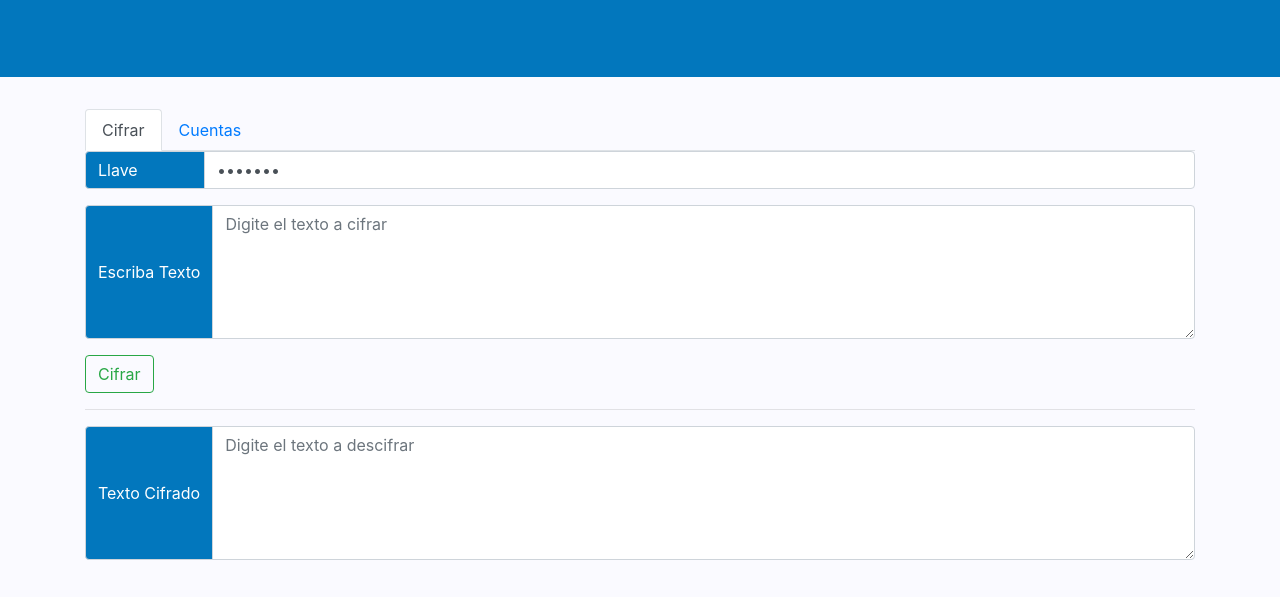
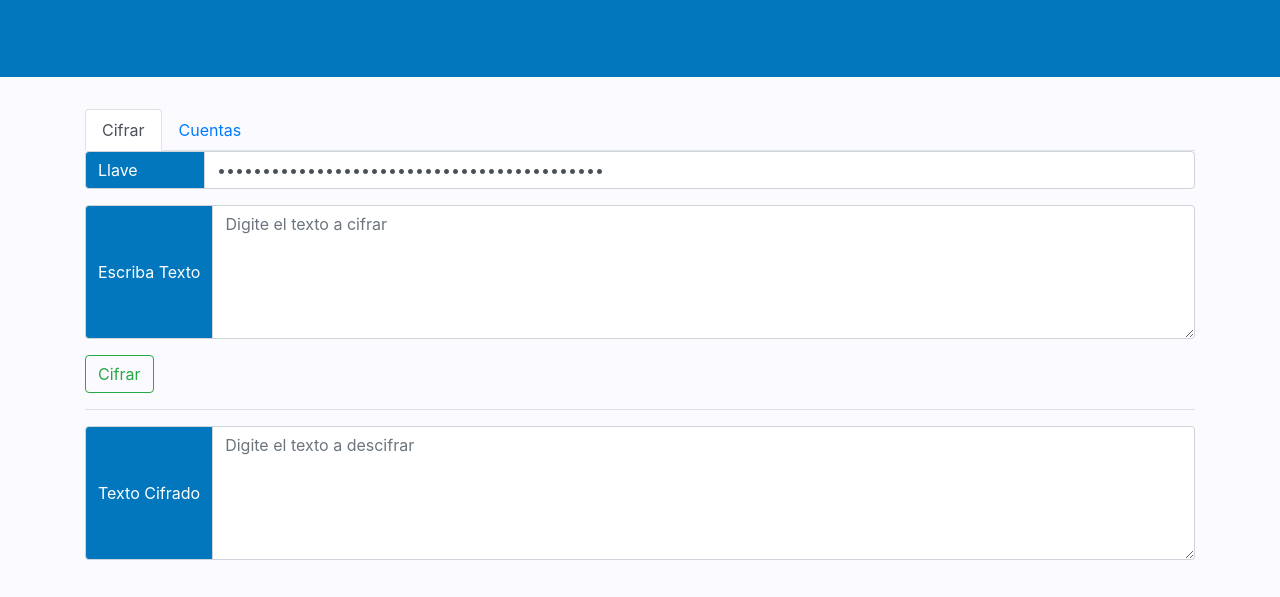
Before and after one commit to anderOkgo/cyfer-vanilla, a plain HTML site: page dist/index.html in a window 1280 px wide. Shown: the part 193-790 px from the top of the page. Drawn offline with Linux system fonts and the light colour scheme.

Commit message:
feat: the default key is the one Bitácora uses (set.json), not nollave
Co-Authored-By: Claude Opus 5.5 <noreply@anthropic.com>
Claude-Session: https://claude.ai/code/session_01BVhMeSA4QzNiURgVvhs4bh

```diff
--- a/dist/index.html
+++ b/dist/index.html
@@ -189,7 +189,7 @@
           <div class="input-group-prepend">
             <span class="input-group-text thema" id="basic-addon1">Llave</span>
           </div>
-          <input type="password" id="inp_llave" class="form-control" placeholder="Llave" value="nollave"
+          <input type="password" id="inp_llave" class="form-control" placeholder="Llave" value="3Q6m23YyLtrUhHj0aPrKgWCjk9VbF71SR-zC-pJxn_Y"
             aria-label="Username" aria-describedby="basic-addon1">
         </div>
 
@@ -227,7 +227,7 @@
             <div class="input-group-prepend">
               <span class="input-group-text thema" id="basic-addon1">Llave</span>
             </div>
-            <input type="password" id="inpAgregar2" class="form-control" placeholder="Llave" value="nollave"
+            <input type="password" id="inpAgregar2" class="form-control" placeholder="Llave" value="3Q6m23YyLtrUhHj0aPrKgWCjk9VbF71SR-zC-pJxn_Y"
               aria-label="Username" aria-describedby="basic-addon1">
           </div>
           <div class="form-group">
```
